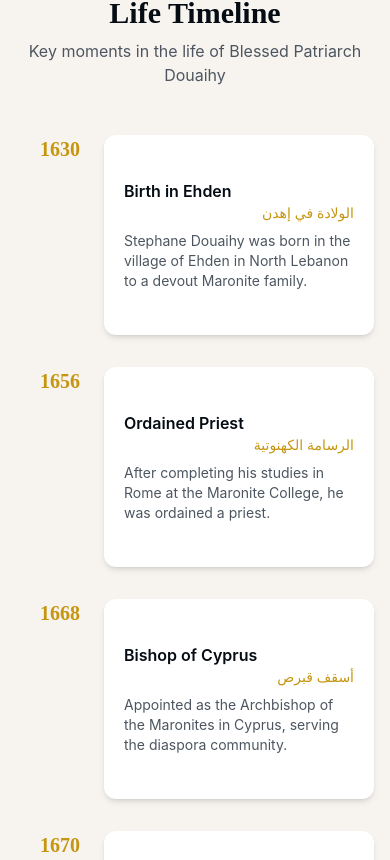
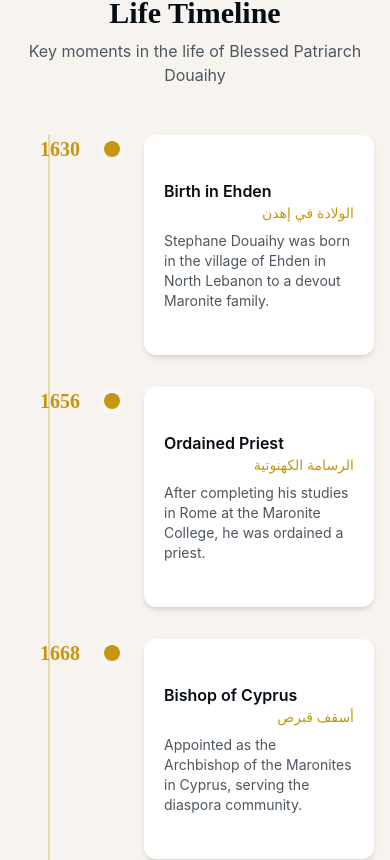
Before and after one commit to JamieKnayer10/Ehden-Zgharta-Parish-, a Next.js app: page /patriarch-douaihy in a window 390 px wide. Shown: the part 2777-3637 px from the top of the page. Built offline with nearby package versions, Linux system fonts and the light colour scheme.

Commit message:
feat: display timeline event indicators consistently
Made timeline event indicators visible on all screen sizes.

Co-authored-by: Jamie knayer <232800099+JamieKnayer10@users.noreply.github.com>

```diff
--- a/app/patriarch-douaihy/page.tsx
+++ b/app/patriarch-douaihy/page.tsx
@@ -223,7 +223,7 @@ export default function PatriarchDouaihyPage() {
             </div>
             <div className="relative">
               {/* Timeline line */}
-              <div className="absolute left-8 top-0 bottom-0 w-0.5 bg-secondary/30 hidden md:block" />
+              <div className="absolute left-8 top-0 bottom-0 w-0.5 bg-secondary/30" />
 
               <div className="space-y-8">
                 {timeline.map((event, index) => (
@@ -231,7 +231,7 @@ export default function PatriarchDouaihyPage() {
                     <div className="shrink-0 w-16 text-right">
                       <span className="font-serif text-xl font-bold text-secondary">{event.year}</span>
                     </div>
-                    <div className="hidden md:block shrink-0 w-4 h-4 mt-1.5 rounded-full bg-secondary ring-4 ring-background relative z-10" />
+                    <div className="shrink-0 w-4 h-4 mt-1.5 rounded-full bg-secondary ring-4 ring-background relative z-10" />
                     <Card className="flex-1 border-none shadow-md">
                       <CardContent className="p-5">
                         <h3 className="font-semibold text-foreground">{event.title}</h3>
```
